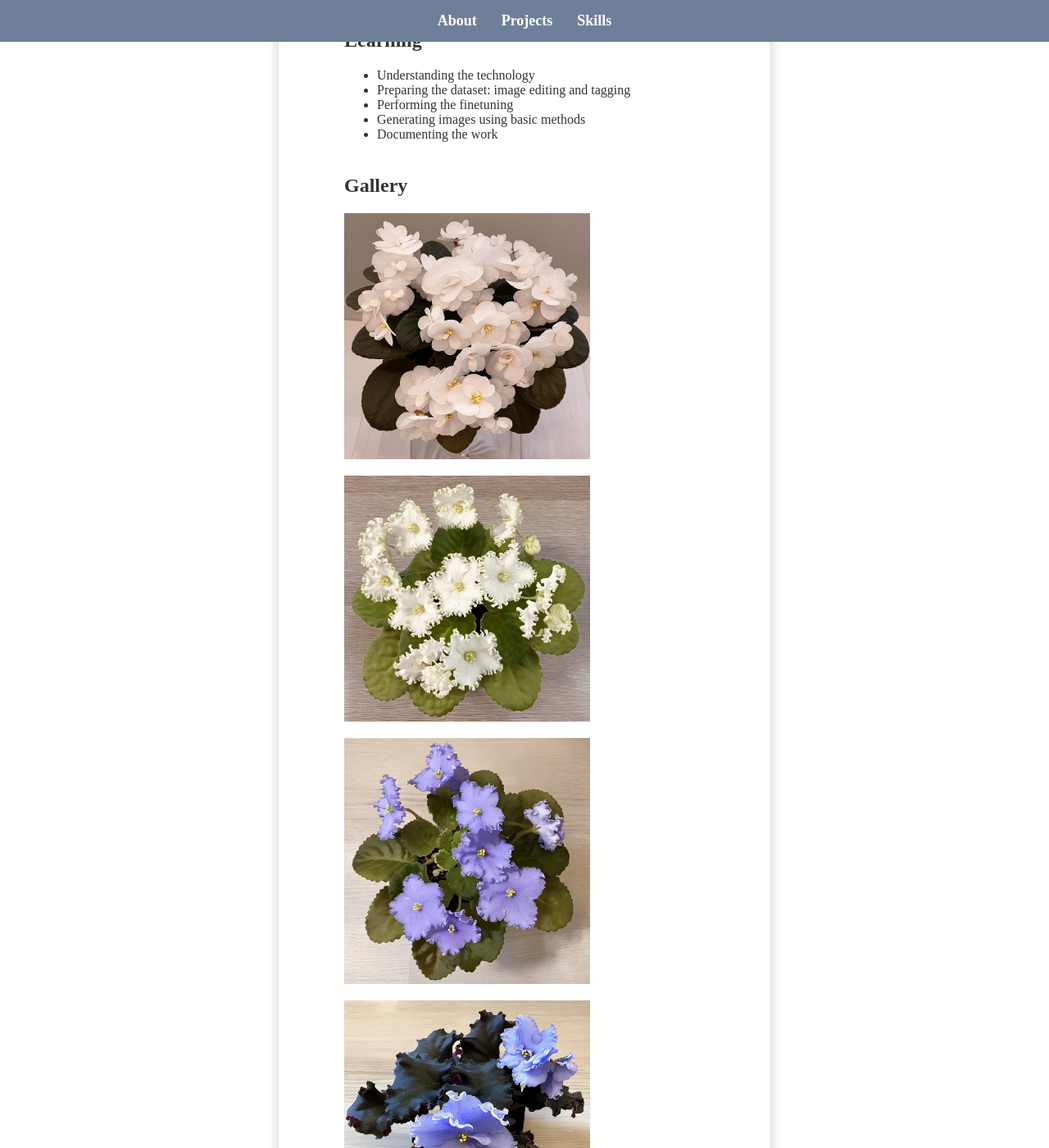
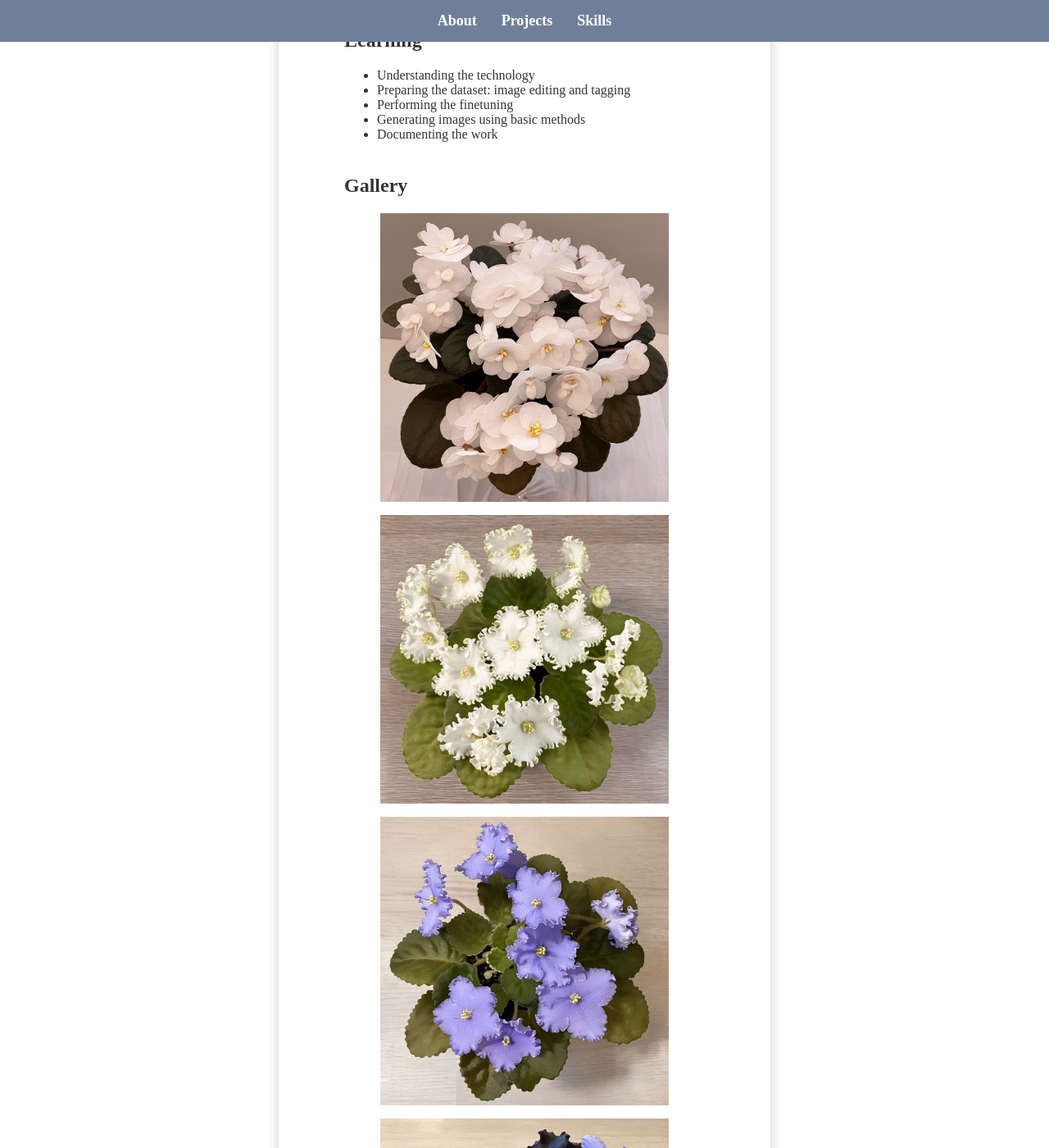
Before and after one commit to KPkoodit/KPkoodit.github.io, a Jekyll site: the page built from _projects/finetuning.md, in a window 1280 px wide and 1400 px high, scrolled down 814 px. Shown: the whole window at 82% size. Built offline with Jekyll 4.4.1, drawn with Linux system fonts in a browser that asks for light colours.

Commit message:
UI bug fixes

```diff
--- a/_projects/finetuning.md
+++ b/_projects/finetuning.md
@@ -34,66 +34,66 @@ The work is published on Theseus: <br>
 
 ## Gallery
 
-<a href="{{ '/assets/images/generated/1.jpg' | relative_url }}" data-lightbox="generated" data-title="Generated African violet">
-  <img src="{{ '/assets/images/generated/1.jpg' | relative_url }}" alt="Generated African violet" style="max-width: 300px;">
+<a class="flex-center" href="{{ '/assets/images/generated/1.jpg' | relative_url }}" data-lightbox="generated" data-title="Generated African violet">
+  <img src="{{ '/assets/images/generated/1.jpg' | relative_url }}" alt="Generated African violet" class="landscape-img">
 </a>
 
-<a href="{{ '/assets/images/generated/14.jpg' | relative_url }}" data-lightbox="generated" data-title="Generated African violet">
-  <img src="{{ '/assets/images/generated/14.jpg' | relative_url }}" alt="Generated African violet" style="max-width: 300px;">
+<a class="flex-center" href="{{ '/assets/images/generated/14.jpg' | relative_url }}" data-lightbox="generated" data-title="Generated African violet">
+  <img src="{{ '/assets/images/generated/14.jpg' | relative_url }}" alt="Generated African violet" class="landscape-img">
 </a>
 
-<a href="{{ '/assets/images/generated/25.jpg' | relative_url }}" data-lightbox="generated" data-title="Generated African violet">
-  <img src="{{ '/assets/images/generated/25.jpg' | relative_url }}" alt="Generated African violet" style="max-width: 300px;">
+<a class="flex-center" href="{{ '/assets/images/generated/25.jpg' | relative_url }}" data-lightbox="generated" data-title="Generated African violet">
+  <img src="{{ '/assets/images/generated/25.jpg' | relative_url }}" alt="Generated African violet" class="landscape-img">
 </a>
 
-<a href="{{ '/assets/images/generated/26.jpg' | relative_url }}" data-lightbox="generated" data-title="Generated African violet">
-  <img src="{{ '/assets/images/generated/26.jpg' | relative_url }}" alt="Generated African violet" style="max-width: 300px;">
+<a class="flex-center" href="{{ '/assets/images/generated/26.jpg' | relative_url }}" data-lightbox="generated" data-title="Generated African violet">
+  <img src="{{ '/assets/images/generated/26.jpg' | relative_url }}" alt="Generated African violet" class="landscape-img">
 </a>
 
-<a href="{{ '/assets/images/generated/38.jpg' | relative_url }}" data-lightbox="generated" data-title="Generated African violet">
-  <img src="{{ '/assets/images/generated/38.jpg' | relative_url }}" alt="Generated African violet" style="max-width: 300px;">
+<a class="flex-center" href="{{ '/assets/images/generated/38.jpg' | relative_url }}" data-lightbox="generated" data-title="Generated African violet">
+  <img src="{{ '/assets/images/generated/38.jpg' | relative_url }}" alt="Generated African violet" class="landscape-img">
 </a>
 
-<a href="{{ '/assets/images/generated/40.jpg' | relative_url }}" data-lightbox="generated" data-title="Generated African violet">
-  <img src="{{ '/assets/images/generated/40.jpg' | relative_url }}" alt="Generated African violet" style="max-width: 300px;">
+<a class="flex-center" href="{{ '/assets/images/generated/40.jpg' | relative_url }}" data-lightbox="generated" data-title="Generated African violet">
+  <img src="{{ '/assets/images/generated/40.jpg' | relative_url }}" alt="Generated African violet" class="landscape-img">
 </a>
 
-<a href="{{ '/assets/images/generated/45.jpg' | relative_url }}" data-lightbox="generated" data-title="Generated African violet">
-  <img src="{{ '/assets/images/generated/45.jpg' | relative_url }}" alt="Generated African violet" style="max-width: 300px;">
+<a class="flex-center" href="{{ '/assets/images/generated/45.jpg' | relative_url }}" data-lightbox="generated" data-title="Generated African violet">
+  <img src="{{ '/assets/images/generated/45.jpg' | relative_url }}" alt="Generated African violet" class="landscape-img">
 </a>
 
-<a href="{{ '/assets/images/generated/48.jpg' | relative_url }}" data-lightbox="generated" data-title="Generated African violet">
-  <img src="{{ '/assets/images/generated/48.jpg' | relative_url }}" alt="Generated African violet" style="max-width: 300px;">
+<a class="flex-center" href="{{ '/assets/images/generated/48.jpg' | relative_url }}" data-lightbox="generated" data-title="Generated African violet">
+  <img src="{{ '/assets/images/generated/48.jpg' | relative_url }}" alt="Generated African violet" class="landscape-img">
 </a>
 
-<a href="{{ '/assets/images/generated/62.jpg' | relative_url }}" data-lightbox="generated" data-title="Generated African violet">
-  <img src="{{ '/assets/images/generated/62.jpg' | relative_url }}" alt="Generated African violet" style="max-width: 300px;">
+<a class="flex-center" href="{{ '/assets/images/generated/62.jpg' | relative_url }}" data-lightbox="generated" data-title="Generated African violet">
+  <img src="{{ '/assets/images/generated/62.jpg' | relative_url }}" alt="Generated African violet" class="landscape-img">
 </a>
 
-<a href="{{ '/assets/images/generated/63.jpg' | relative_url }}" data-lightbox="generated" data-title="Generated African violet">
-  <img src="{{ '/assets/images/generated/63.jpg' | relative_url }}" alt="Generated African violet" style="max-width: 300px;">
+<a class="flex-center" href="{{ '/assets/images/generated/63.jpg' | relative_url }}" data-lightbox="generated" data-title="Generated African violet">
+  <img src="{{ '/assets/images/generated/63.jpg' | relative_url }}" alt="Generated African violet" class="landscape-img">
 </a>
 
-<a href="{{ '/assets/images/generated/65.jpg' | relative_url }}" data-lightbox="generated" data-title="Generated African violet">
-  <img src="{{ '/assets/images/generated/65.jpg' | relative_url }}" alt="Generated African violet" style="max-width: 300px;">
+<a class="flex-center" href="{{ '/assets/images/generated/65.jpg' | relative_url }}" data-lightbox="generated" data-title="Generated African violet">
+  <img src="{{ '/assets/images/generated/65.jpg' | relative_url }}" alt="Generated African violet" class="landscape-img">
 </a>
 
-<a href="{{ '/assets/images/generated/66.jpg' | relative_url }}" data-lightbox="generated" data-title="Generated African violet">
-  <img src="{{ '/assets/images/generated/66.jpg' | relative_url }}" alt="Generated African violet" style="max-width: 300px;">
+<a class="flex-center" href="{{ '/assets/images/generated/66.jpg' | relative_url }}" data-lightbox="generated" data-title="Generated African violet">
+  <img src="{{ '/assets/images/generated/66.jpg' | relative_url }}" alt="Generated African violet" class="landscape-img">
 </a>
 
-<a href="{{ '/assets/images/generated/68.jpg' | relative_url }}" data-lightbox="generated" data-title="Generated African violet">
-  <img src="{{ '/assets/images/generated/68.jpg' | relative_url }}" alt="Generated African violet" style="max-width: 300px;">
+<a class="flex-center" href="{{ '/assets/images/generated/68.jpg' | relative_url }}" data-lightbox="generated" data-title="Generated African violet">
+  <img src="{{ '/assets/images/generated/68.jpg' | relative_url }}" alt="Generated African violet" class="landscape-img">
 </a>
 
-<a href="{{ '/assets/images/generated/81.jpg' | relative_url }}" data-lightbox="generated" data-title="Generated African violet">
-  <img src="{{ '/assets/images/generated/81.jpg' | relative_url }}" alt="Generated African violet" style="max-width: 300px;">
+<a class="flex-center" href="{{ '/assets/images/generated/81.jpg' | relative_url }}" data-lightbox="generated" data-title="Generated African violet">
+  <img src="{{ '/assets/images/generated/81.jpg' | relative_url }}" alt="Generated African violet" class="landscape-img">
 </a>
 
-<a href="{{ '/assets/images/generated/83.jpg' | relative_url }}" data-lightbox="generated" data-title="Generated African violet">
-  <img src="{{ '/assets/images/generated/83.jpg' | relative_url }}" alt="Generated African violet" style="max-width: 300px;">
+<a class="flex-center" href="{{ '/assets/images/generated/83.jpg' | relative_url }}" data-lightbox="generated" data-title="Generated African violet">
+  <img src="{{ '/assets/images/generated/83.jpg' | relative_url }}" alt="Generated African violet" class="landscape-img">
 </a>
 
-<a href="{{ '/assets/images/generated/86.jpg' | relative_url }}" data-lightbox="generated" data-title="Generated African violet">
-  <img src="{{ '/assets/images/generated/86.jpg' | relative_url }}" alt="Generated African violet" style="max-width: 300px;">
+<a class="flex-center" href="{{ '/assets/images/generated/86.jpg' | relative_url }}" data-lightbox="generated" data-title="Generated African violet">
+  <img src="{{ '/assets/images/generated/86.jpg' | relative_url }}" alt="Generated African violet" class="landscape-img">
 </a>
--- a/assets/css/main.scss
+++ b/assets/css/main.scss
@@ -11,8 +11,7 @@ body {
     overflow-x: hidden;
 
     display: flex;
-    justify-content: center;
-    align-items: center;
+    align-content: center;
     box-sizing: border-box;
 }
 
@@ -85,8 +84,7 @@ section {
     transition: transform 0.3s ease-in-out;
     background: #FEEAFA;
     display: flex;
-    justify-content: center;
-    align-items: center;
+    align-content: center;
     position: relative;
     box-sizing: border-box;
 
@@ -102,8 +100,7 @@ section {
   color: inherit;
   display: block;
   display: flex;
-  justify-content: center;
-  align-items: center;
+  align-content: center;
   box-sizing: border-box;
   width: 100%;
   height: 100%;
@@ -288,8 +285,28 @@ nav ul li a:hover {
     margin-bottom: 30px;
 }
 
+/* Images */
+.portrait-img {
+    max-width: 60%;
+}
+
+.landscape-img {
+    max-width: 80%;
+}
+
+.flex-center {
+  display: flex;
+  justify-content: center;
+}
+
 /* Media Queries */
 @media (max-width: 1000px) {
+    .project-page, .skill-page {
+        flex: 0 1 500px;
+        max-width: 500px;
+        padding: 40px 60px;
+    }
+
     .first-section p {
         padding: 0 20px 0 80px;
     }
@@ -298,7 +315,6 @@ nav ul li a:hover {
         margin: 0 30px;
         padding: 30px 0 50px 0;
     }
-
 }
 
 @media (max-width: 600px) {
@@ -326,7 +342,7 @@ nav ul li a:hover {
 
     .projects-grid, .skills-grid {
         grid-template-rows: auto;
-        grid-template-columns: repeat(auto-fit, minmax(200px, 1fr));
+        grid-template-columns: repeat(auto-fit, minmax(240px, 1fr));
         margin: 0 auto;
         padding: 20px;
         gap: 20px;
@@ -338,7 +354,7 @@ nav ul li a:hover {
 
     .project-page, .skill-page {
         margin: 80px 30px 30px 30px;
-        padding: 30px 30px 40px 30px;
+        padding: 40px;
     }
 
     .skill-table {
```
Also changed, not shown: _skills/artGallery.md (+14 -14 lines).
